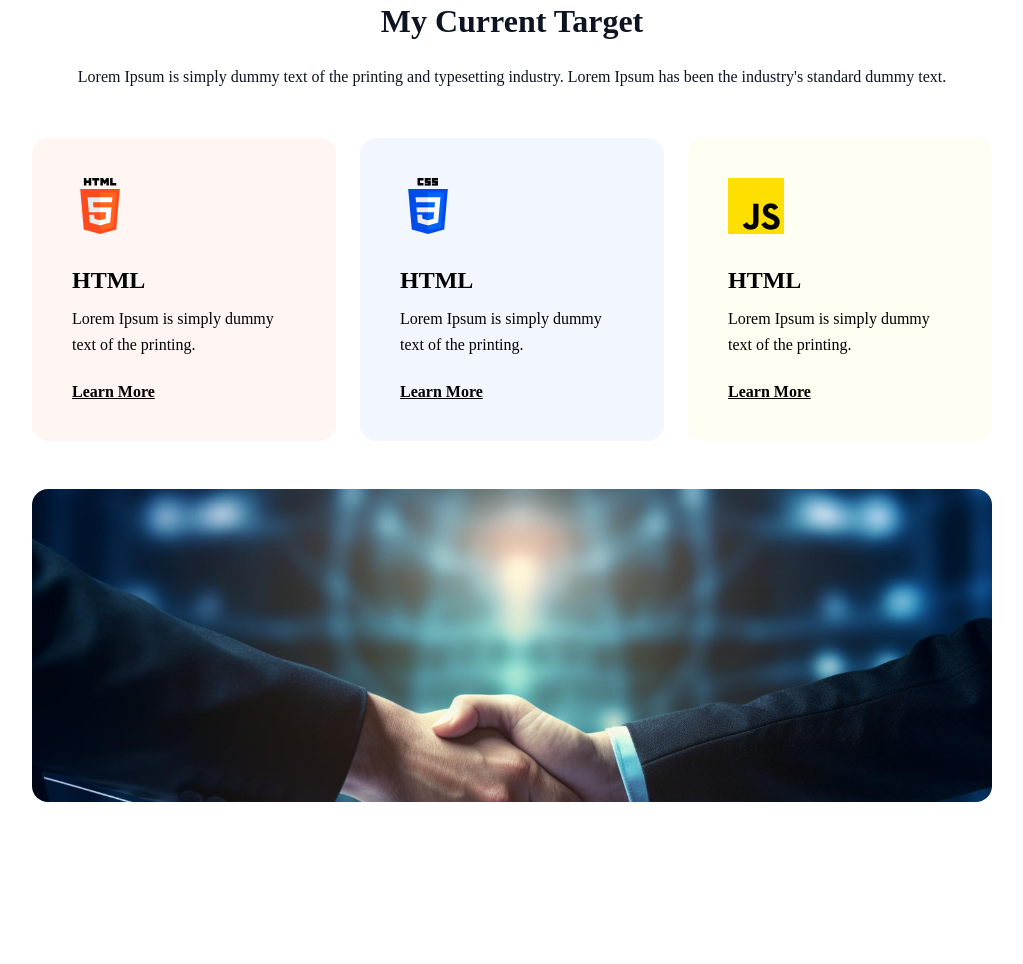
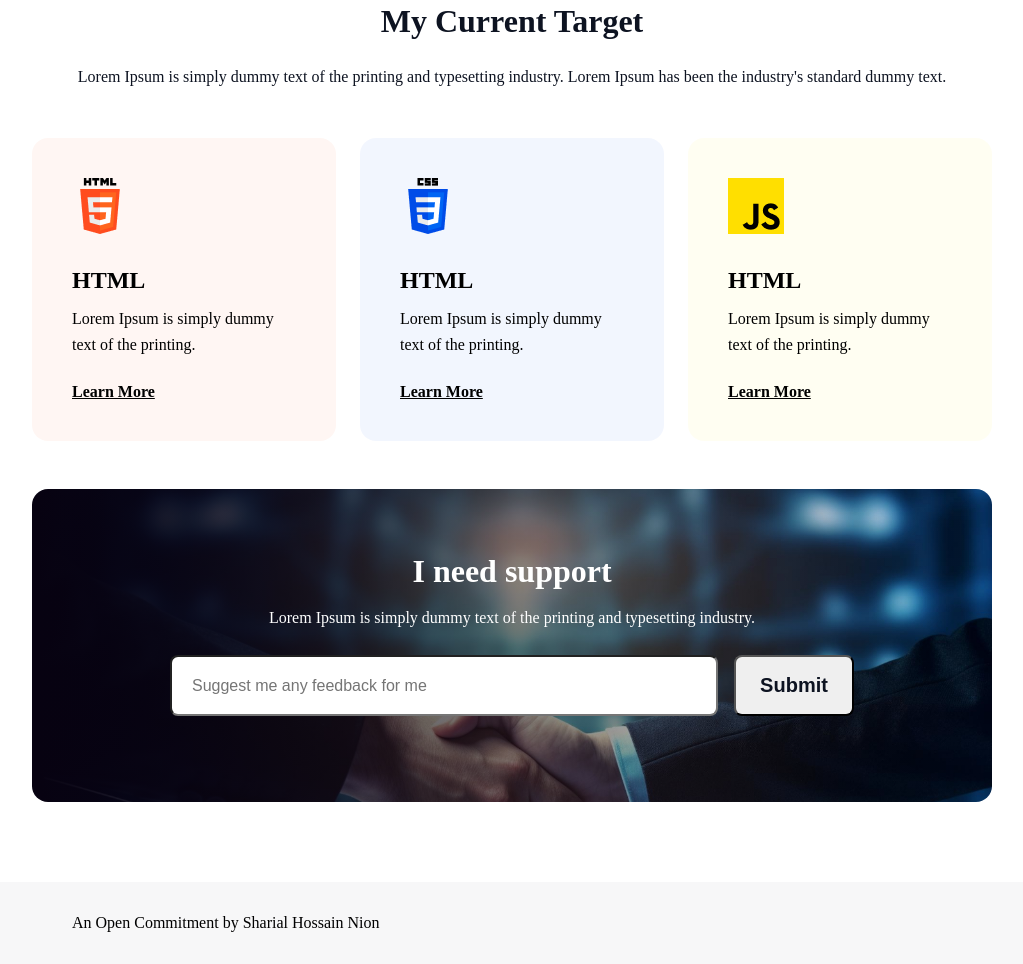
Before and after one commit to mrkhan-dev/back-to-challenge, a plain HTML site: page index.html in a window 1280 px wide. Shown: the part 3284-4248 px from the top of the page, without its empty margins (128-1151 px from the left). Before the commit the page ends 4086 px from the top, so only its background shows below. Drawn offline with Linux system fonts and the light colour scheme.

Commit message:
complete support section

```diff
--- a/index.html
+++ b/index.html
@@ -136,10 +136,27 @@
           </div>
         </div>
       </section>
-      <section class="support"></section>
+      <section class="support">
+        <p class="support-title">I need support</p>
+        <p class="support-dsc">
+          Lorem Ipsum is simply dummy text of the printing and typesetting
+          industry.
+        </p>
+        <div class="input-group">
+          <input
+            class="text-input"
+            type="text"
+            placeholder="Suggest me any feedback for me"
+          />
+          <input class="submit" type="submit" value="Submit" />
+        </div>
+      </section>
     </main>
-    <footer>
-      <!-- footer -->
+    <!-- footer -->
+    <footer class="footer">
+      <div class="footer-container">
+        <p>An Open Commitment by Sharial Hossain Nion</p>
+      </div>
     </footer>
   </body>
 </html>
--- a/style.css
+++ b/style.css
@@ -266,7 +266,8 @@ main {
 }
 
 .support {
-  background: url(./assets/handshake.jpg);
+  background: linear-gradient(90deg, #070211 0%, rgba(7, 2, 17, 0) 100%),
+    url(./assets/handshake.jpg);
   background-repeat: no-repeat;
   background-size: cover;
   margin-top: 48px;
@@ -275,3 +276,57 @@ main {
   align-items: cover;
   height: 313px;
 }
+
+.support-title {
+  color: rgb(255, 255, 255);
+  padding-top: 64px;
+  font-size: 32px;
+  font-weight: 700;
+  line-height: 36px;
+  letter-spacing: 0%;
+  text-align: center;
+}
+
+.support-dsc {
+  color: rgb(255, 255, 255);
+  font-size: 16px;
+  font-weight: 400;
+  line-height: 26px;
+  letter-spacing: 0%;
+  text-align: center;
+  margin-top: 16px;
+}
+
+.input-group {
+  display: flex;
+  justify-content: center;
+  margin-top: 24px;
+  gap: 16px;
+}
+
+.text-input {
+  width: 548px;
+  padding: 19px 20px 19px 20px;
+  color: rgba(13, 19, 33, 0.4);
+  font-size: 16px;
+  font-weight: 400;
+  line-height: 19px;
+  border-radius: 8px;
+  background: rgb(255, 255, 255);
+}
+
+.submit {
+  width: 120px;
+  padding: 17px 20px 17px 20px;
+  color: rgb(13, 19, 33);
+  font-size: 20px;
+  border-radius: 8px;
+  font-weight: 600;
+  line-height: 23px;
+}
+
+.footer {
+  background: rgba(13, 19, 33, 0.03);
+  margin-top: 80px;
+  padding: 32px 200px;
+}
```
